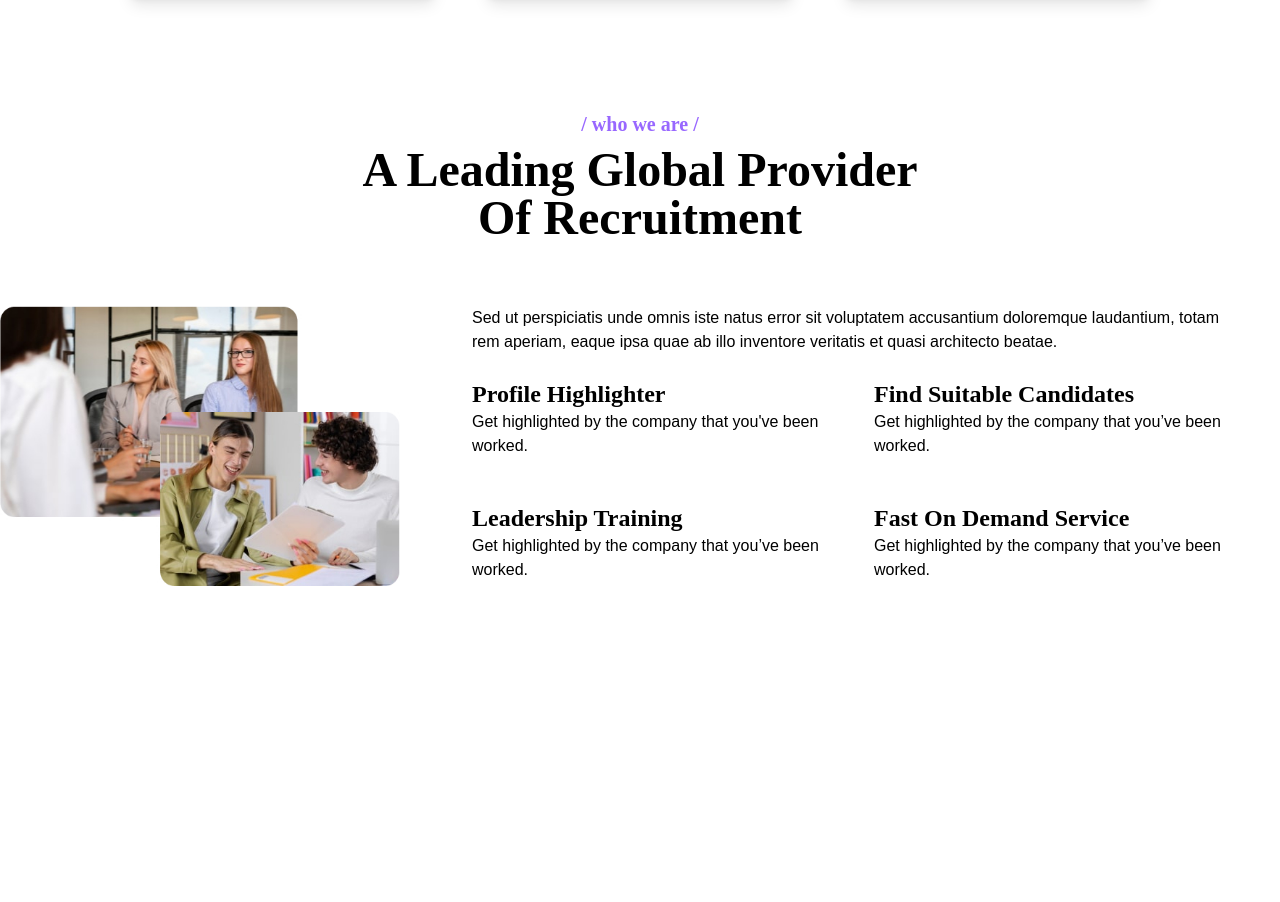
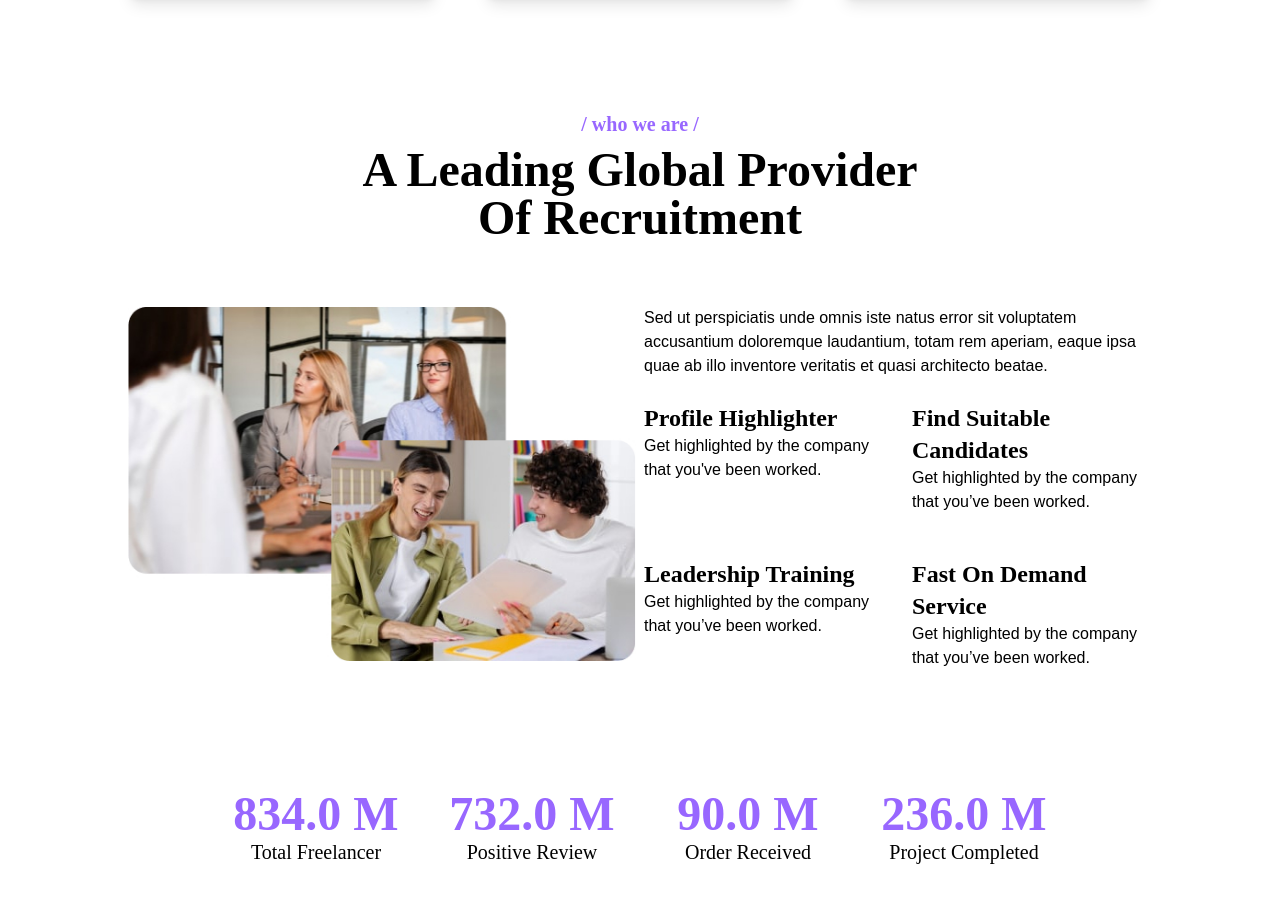
Before and after one commit to anikweb/hr-consultancy-agency, a Vue app: page / in a window 1280 px wide. Shown: the part 1416-2318 px from the top of the page. Before the commit the page ends 2022 px from the top, so only its background shows below. Built offline with nearby package versions, Linux system fonts and the light colour scheme.

Commit message:
added home couter

```diff
--- a/src/components/HomeAbout.vue
+++ b/src/components/HomeAbout.vue
@@ -2,17 +2,17 @@
 const primaryColor = "#9867FF";
 </script>
 <template>
-    <section class="container mx-auto">
+    <section>
         <div>
             <h4 class="text-xl font-bold text-center" :style="`color:${primaryColor}`">/ who we are /</h4>
             <h1 class="mt-2 mb-16 text-5xl font-extrabold text-center">A Leading Global Provider <br> Of Recruitment
             </h1>
 
-            <div class="grid grid-cols-1 gap-10 md:grid-cols-3">
-                <div>
+            <div class="grid grid-cols-1 gap-2 md:grid-cols-4">
+                <div class="col-span-2">
                     <img src="@/assets/img/home-about.jpg" alt="">
                 </div>
-                <div class="col-span-2 mx-8">
+                <div class="col-span-2">
                     <p>Sed ut perspiciatis unde omnis iste natus error sit voluptatem accusantium
                         doloremque laudantium, totam rem aperiam, eaque ipsa quae ab illo inventore
                         veritatis et quasi architecto beatae.</p>
--- /dev/null
+++ b/src/components/HomeCounter.vue
@@ -0,0 +1,27 @@
+
+<template>
+    <div class="grid grid-cols-1 my-24 text-center md:grid-cols-4">
+        <div>
+            <h1 class="text-5xl font-bold">834.0 M</h1>
+            <h4 class="text-xl">Total Freelancer</h4>
+        </div>
+        <div>
+            <h1 class="text-5xl font-bold">732.0 M</h1>
+            <h4 class="text-xl">Positive Review</h4>
+        </div>
+        <div>
+            <h1 class="text-5xl font-bold">90.0 M</h1>
+            <h4 class="text-xl">Order Received</h4>
+        </div>
+        <div>
+            <h1 class="text-5xl font-bold">236.0 M</h1>
+            <h4 class="text-xl">Project Completed</h4>
+        </div>
+    </div>
+</template>
+
+<style scoped>
+ h1{
+    color:  #9867FF;
+ }
+</style>
--- a/src/views/HomeView.vue
+++ b/src/views/HomeView.vue
@@ -2,7 +2,7 @@
 import Hero from '@/components/Hero.vue';
 import HomeAbout from '@/components/HomeAbout.vue';
 import HomeCard from '@/components/HomeCard.vue';
-
+import HomeCounter from '@/components/HomeCounter.vue'
 const homeCards = [
     {
         "icon": `<svg xmlns="http://www.w3.org/2000/svg" width="49" height="50" viewBox="0 0 49 50" fill="none">
@@ -54,5 +54,13 @@ const homeCards = [
         <HomeCard v-for="(card, index) in homeCards" :key="index" :icon="card.icon" :title="card.title"
             :bgColorClass="card.bgColorClass" :subtitle="card.subtitle" />
     </div>
-    <HomeAbout />
+
+    <section class="container px-32 mx-auto">
+        <HomeAbout />
+    </section>
+
+    <section class="container mx-auto px-52">
+        <HomeCounter />
+    </section>
+
 </template>
```
